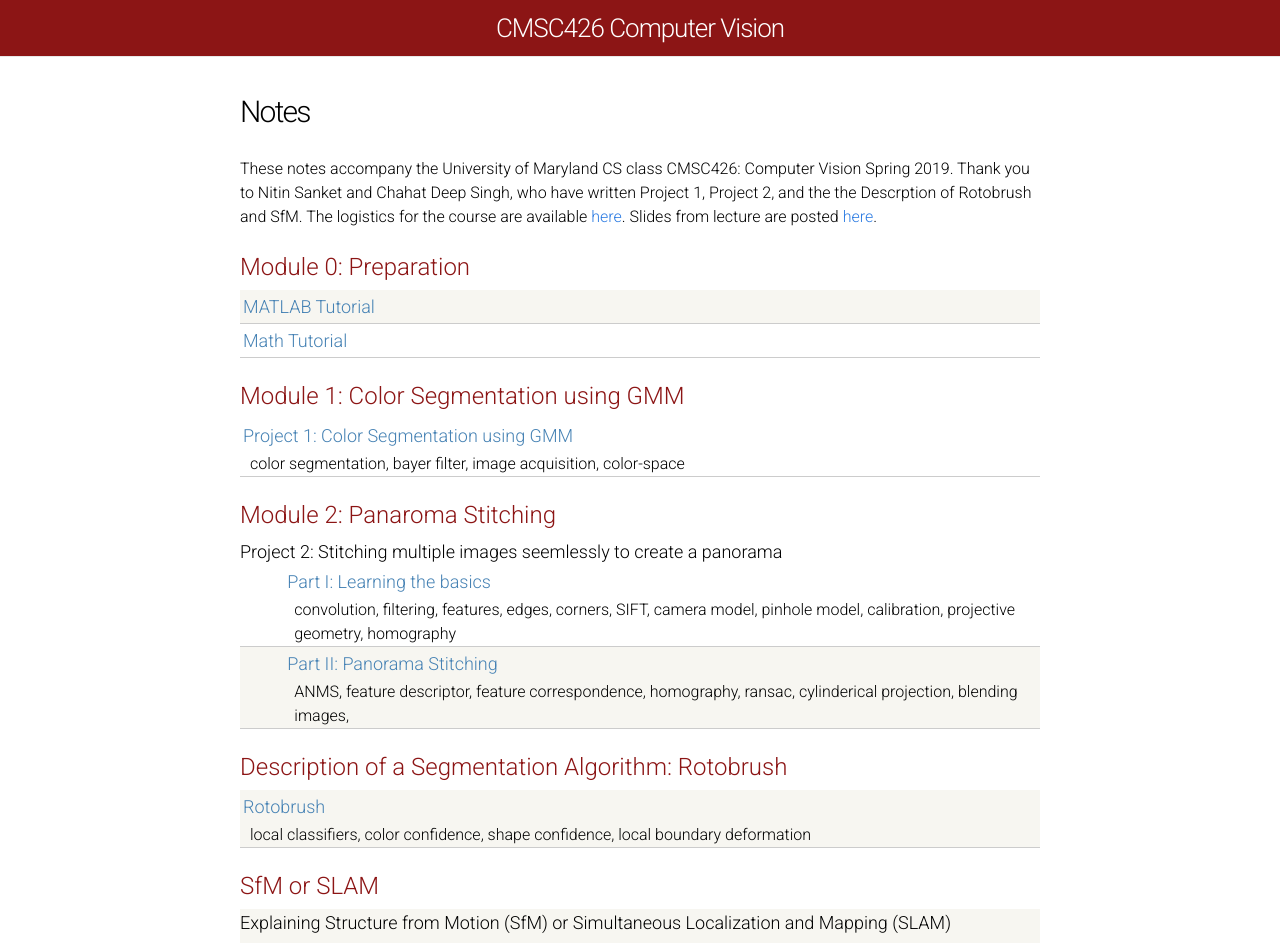
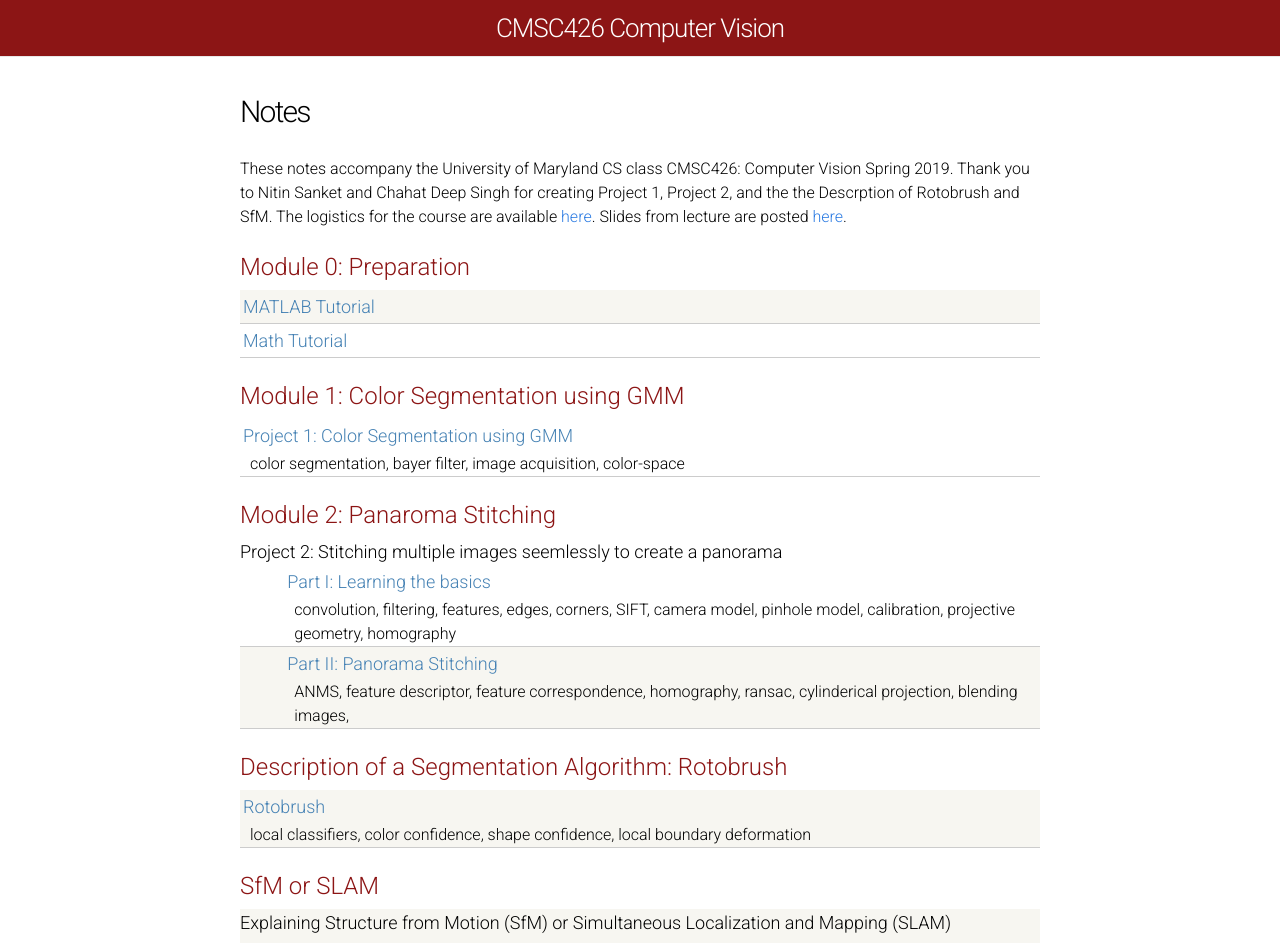
Before and after one commit to cmsc426spring2019/cmsc426spring2019.github.io, a Jekyll site: the page built from notes.html, in a window 1280 px wide. Shown: the top 943 px of the page. Built offline with Jekyll 4.4.1, drawn with Linux system fonts in a browser that asks for light colours.

Commit message:
Update notes.html

```diff
--- a/notes.html
+++ b/notes.html
@@ -8,7 +8,8 @@ permalink: /notes
 <div>
 
   These notes accompany the University of Maryland CS class CMSC426: Computer Vision Spring 2019.
-  Thank you to Nitin Sanket and Chahat Deep Singh, who have written Project 1, Project 2, and the the Descrption of Rotobrush and SfM.
+  Thank you to Nitin Sanket and Chahat Deep Singh for creating  Project 1, Project 2, and the the Descrption of Rotobrush and SfM.
+
   The logistics for the course are available <a href="https://cmsc426spring2019.github.io/index.html">here</a>.
 	Slides from lecture are posted <a href="https://cmsc426spring2019.github.io/schedule.html">here</a>.
   <br>
```
